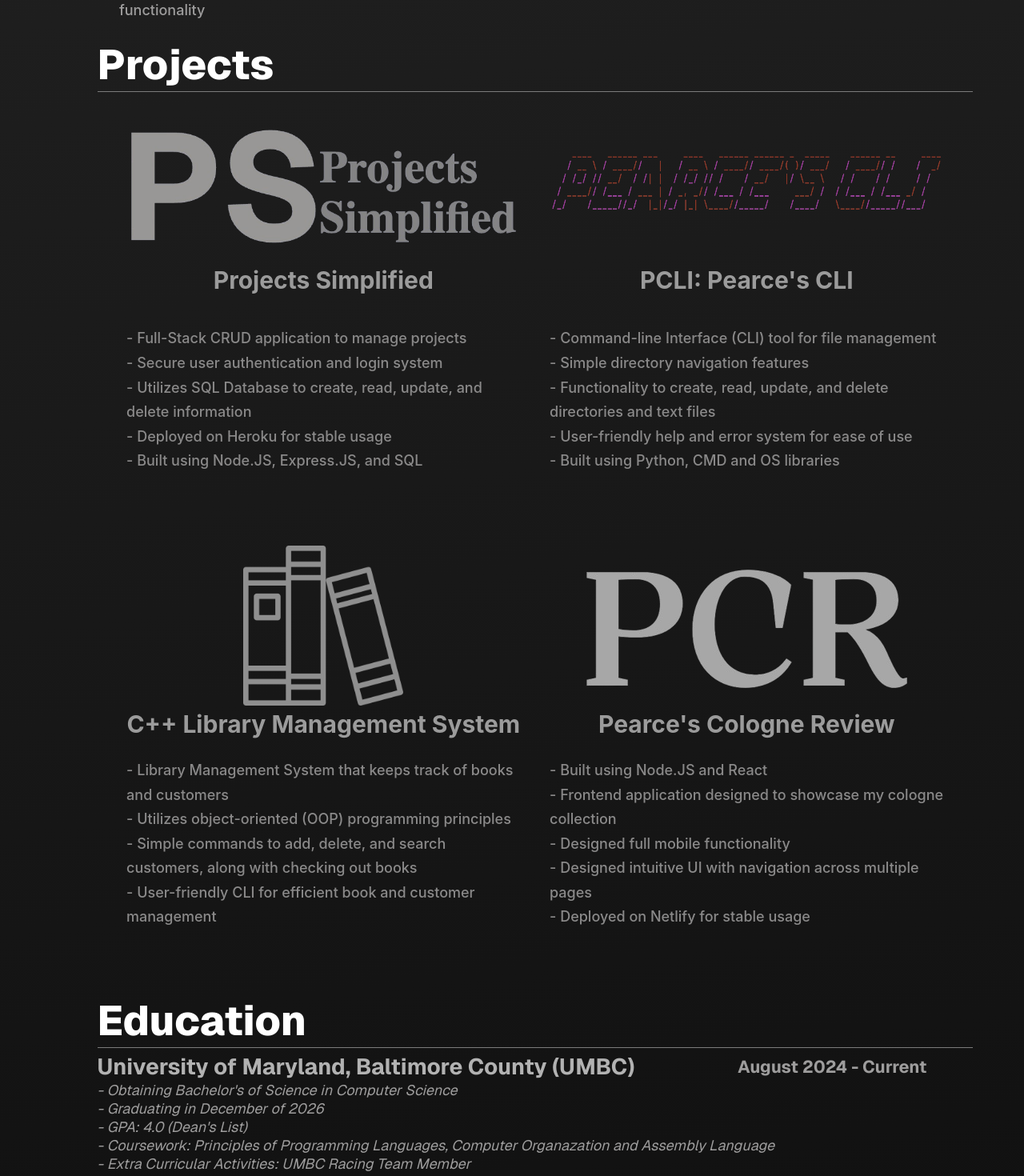
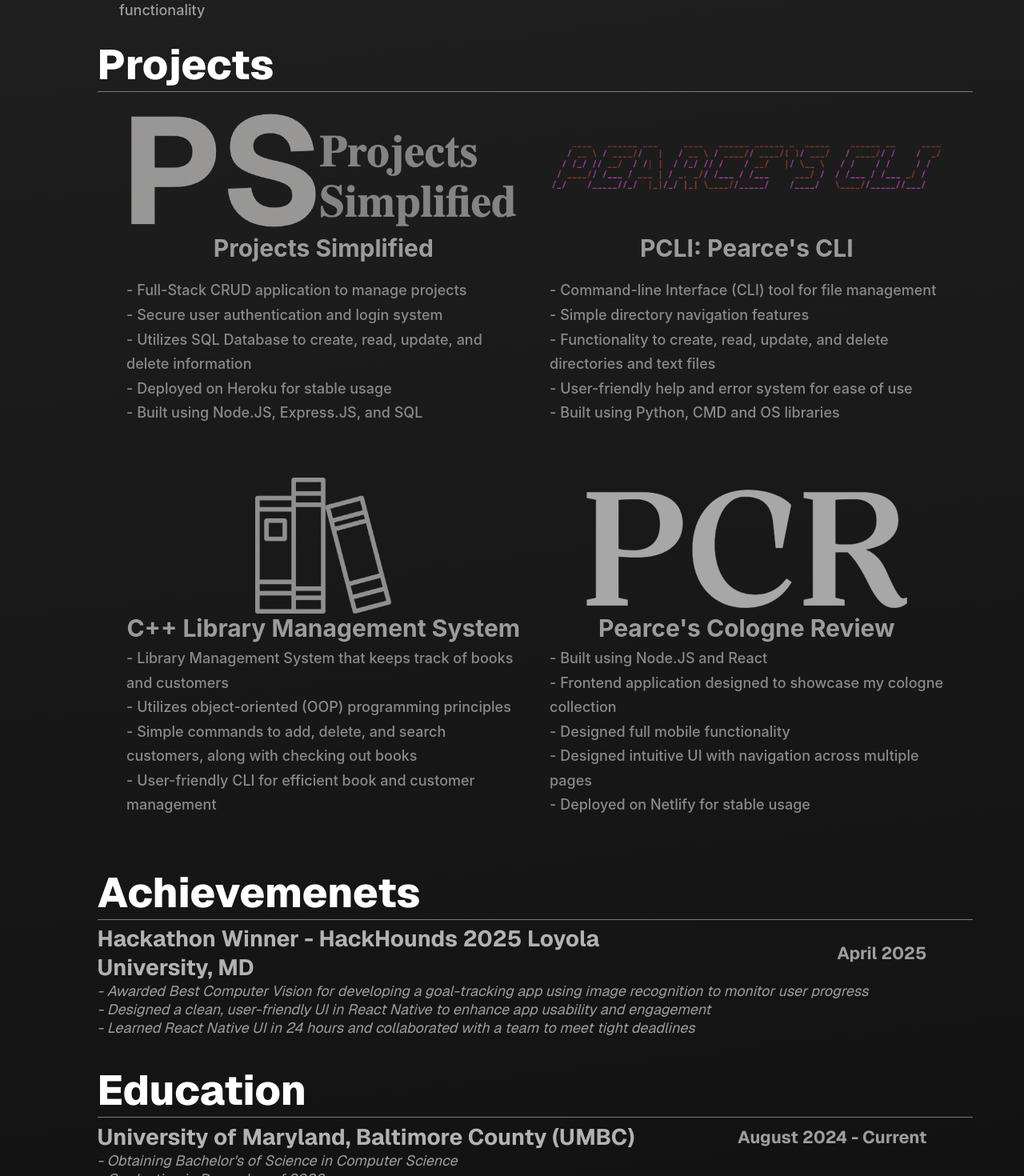
Before and after one commit to pearcepackman/PersonalWebsite, a React (Create React App) app: page / in a window 1280 px wide. Shown: the part 720-2190 px from the top of the page at 80% size. Built offline with nearby package versions, Linux system fonts and the light colour scheme.

Commit message:
Hackathon win

```diff
--- a/src/App.css
+++ b/src/App.css
@@ -312,7 +312,15 @@ html, body {
     font-size: 12px;
     margin-bottom: 0;
   }
-
+  .acharea{
+    height: auto;
+    margin-top: .5%;
+    margin-left: 5%;
+    margin-right: 0;
+    margin-bottom: 0;
+    display: flex;
+    flex-direction: column;
+  }
   .educationarea{
     height: auto;
     margin-top: .5%;
@@ -601,7 +609,7 @@ html, body {
     justify-content: space-evenly;
   }
   .project{
-    height: 500px;
+    height: 420px;
     width: 45%;
     margin-bottom: 5%;
     /*background-color: darkcyan;*/
@@ -639,7 +647,7 @@ html, body {
   }
   .projectpic {
     /*background-color: orange;*/
-    min-height: 200px;
+    min-height: 160px;
     width: 100%;
     display: flex;
     justify-content: center;
@@ -647,29 +655,30 @@ html, body {
   }
 
   .cli {
-    min-height: 100px;
-    max-height: 200px ;
+    min-height: 80px;
+    max-height: 170px ;
     width: 100%;
+    /*background-color: blue;*/
 
   }
   .pslogo {
-    min-height: 100px;
-    max-height: 200px;
+    min-height: 80px;
+    max-height: 170px;
     min-width: 200px;
     max-width: 600px;
     /*background-color: red;*/
   }
   .pcrlogo{
-    min-height: 100px;
-    max-height: 200px;
+    min-height: 80px;
+    max-height: 170px;
     min-width: 100px;
     max-width: 600px;
 
   }
   .bookimg{
     filter: invert(1) brightness(.8);
-    min-height: 100px;
-    max-height: 200px;
+    min-height: 80px;
+    max-height: 170px;
     min-width: 100px;
     max-width: 200px;
     margin-bottom: 10px;
@@ -737,6 +746,17 @@ html, body {
     margin-bottom: 0;
   }
 
+  .acharea{
+    height: auto;
+    margin-top: .5%;
+    margin-left: 5%;
+    margin-right: 5%;
+    margin-bottom: 0;
+    display: flex;
+    /*background-color: green;*/
+    flex-direction: column;
+
+  }
   .educationarea{
     height: 450px;;
     margin-top: .5%;
--- a/src/App.js
+++ b/src/App.js
@@ -60,7 +60,7 @@ function App() {
                 <div className="skillcarddesc">
                   <p>
                     - Experience in building full-stack applications<br></br>
-                    - Experience using Node.JS, Express.JS, React, HTML, CSS, and SQL<br></br>
+                    - Experience using Node.JS, Express.JS, React & React Native, HTML, CSS, and SQL<br></br>
                     - Create RESTful API for web applications <br></br>
                     - Implemented secure user login and authentication system<br></br>
                     - Ensure clean and stable mobile functionality
@@ -179,6 +179,26 @@ function App() {
             </div>
 
           </div>
+          <div className="section">
+            <h1>Achievemenets</h1>
+            <div className='acharea'>
+              <div className='school'>
+                <div className='schoolanddates'>
+                  <h3>Hackathon Winner - HackHounds 2025 Loyola University, MD</h3>
+                  <h5>April 2025</h5>
+                </div>
+                <div className = "schoolnotes">
+                  <p>
+                    - Awarded Best Computer Vision for developing a goal-tracking app using image recognition to monitor user progress<br></br>
+                    - Designed a clean, user-friendly UI in React Native to enhance app usability and engagement<br></br>
+                    - Learned React Native UI in 24 hours and collaborated with a team to meet tight deadlines<br></br>
+
+                  </p>
+                  <br></br>
+                </div>
+              </div>
+            </div>
+          </div>
           <div className = "section">
             <h1>Education</h1>
             <div className = "educationarea">
@@ -195,6 +215,7 @@ function App() {
                     - Coursework: Principles of Programming Languages, Computer Organazation and Assembly Language<br></br>
                     - Extra Curricular Activities: UMBC Racing Team Member
                   </p>
+                  <br></br>
                 </div>
 
               </div>
```
